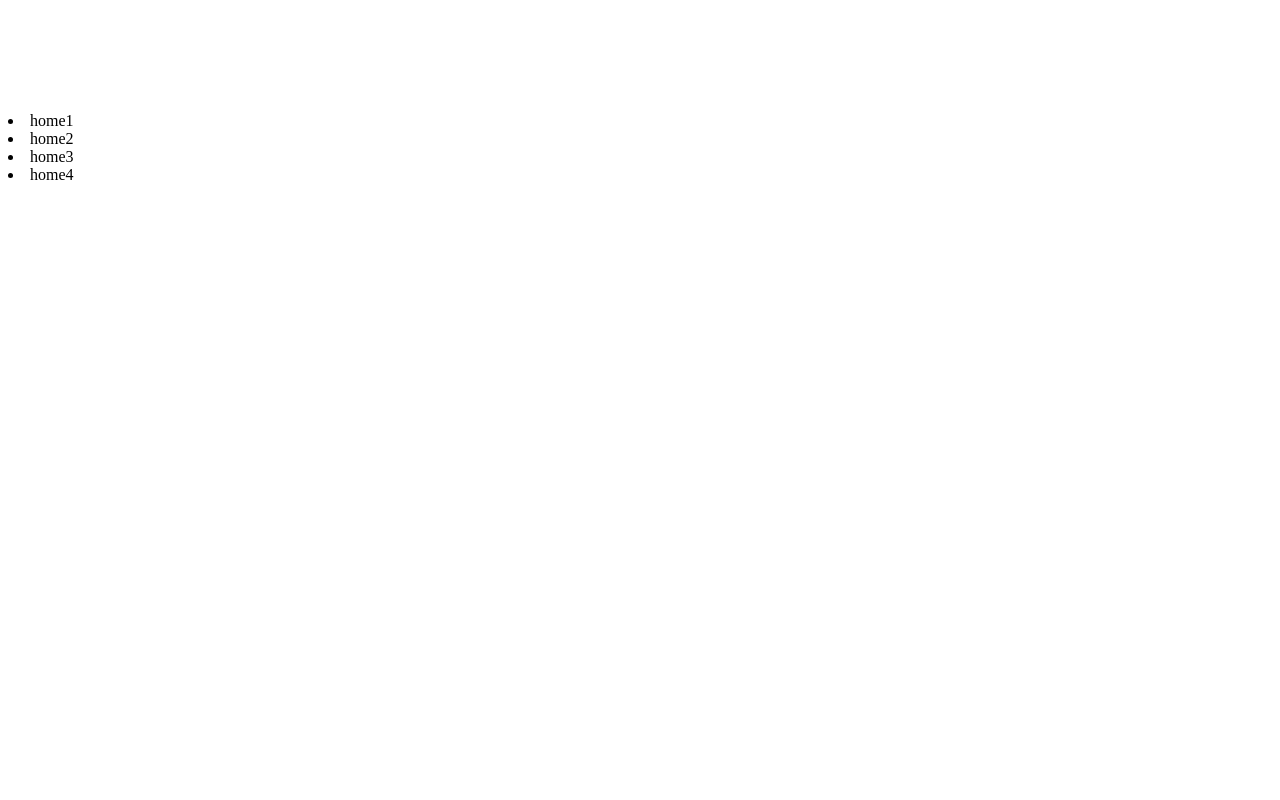
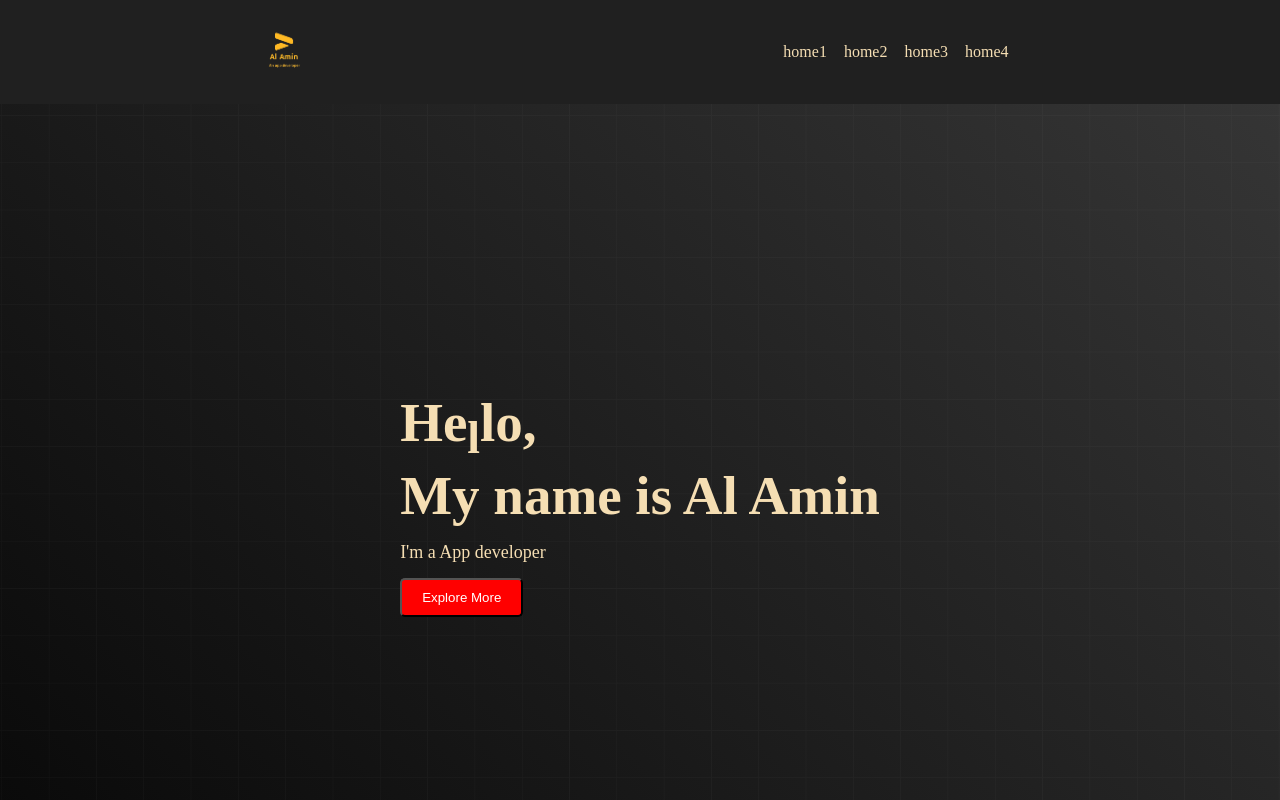
Before and after one commit to amir811537/practice-01, a plain HTML site: page index.html in a window 1280 px wide. Shown: the top 800 px of the page. Drawn offline with Linux system fonts and the light colour scheme.

Commit message:
vaiyar picture add hoy nai

```diff
--- a/index.html
+++ b/index.html
@@ -9,9 +9,9 @@
 <body>
     <header>
 <nav>
-    <div class="manu containner">
+    <div class="manu-containner">
         <div class="log">
-            <img class="logo photo" src="logo/logo-light.png" alt="">
+            <img class="logo-photo" src="logo/logo4.png" alt="">
         </div>
         <div class="menus">
             <li class="item">home1</li>
@@ -24,6 +24,22 @@
 </nav>
 
     </header>
+    <main>
+        <section>
+            <div class="banner-container">
+                <div class="banner-text">
+                    <h1 class="title">
+                        He<sub>l</sub>lo,<br> My name is Al Amin
+                    </h1>
+                    <p class="description">I'm a App developer </p>
+                    <button class="btn">Explore More</button>
+                </div>
+            </div>
+            <div class="banner-photo">
+                <img src="images/banner.png" alt="" class="banner-img">
+            </div>
+        </section>
+    </main>
 
 </body>
 </html>
--- a/task.css
+++ b/task.css
@@ -0,0 +1,65 @@
+*{
+    margin: 0px;
+    padding: 0px;
+
+}
+.manu-containner{
+    background-color: rgb(32,32,32);
+    padding: 20px;
+    color:wheat;
+    list-style: none;
+    display: flex;
+    align-items: center;
+    justify-content: space-around;
+
+
+}
+.menus{
+    display: flex;
+}
+.logo-photo{
+    width: 60px;
+}
+.item{
+    margin-right: 10px;
+    padding-right: 7px;
+    font-size: 16px;
+    cursor: pointer;
+}
+.item:hover{
+    color: chartreuse;
+}
+.banner-img{
+    width: 300px;
+
+}
+.banner-container{
+    display: flex;
+    justify-content: space-around;
+    height: 100vh;
+    align-items: center;
+    color: wheat;
+    background-image: url("./images/background.png"),linear-gradient(45deg,rgb(8,8,8),rgb(53,53,53));
+    background-position: center;
+    background-size: cover;
+    background-repeat: no-repeat;
+}
+.title{
+    font-size: 55px;
+    font-weight: bold;
+}
+.description{
+    font-size: 18px;
+    margin-top: 15px;
+    margin-bottom: 15px;
+
+}
+.btn{
+    padding: 10px 20px;
+    background-color: red;
+    color: white;
+    border-radius: 5px;
+}
+.btn:hover{
+    cursor: pointer;
+}
```
Also changed, not shown: logo/logo4.png (added), logo/re.png (added).
